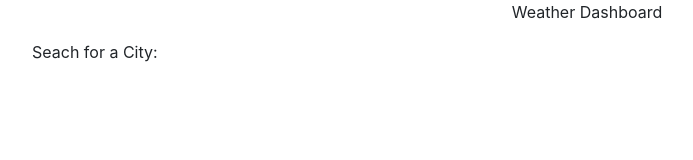
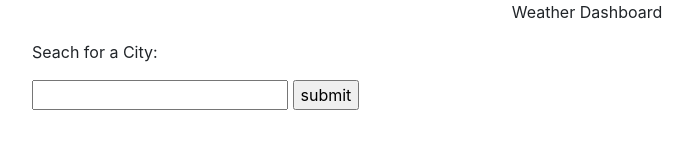
Before and after one commit to tiroxxx/weatherDashboard, a plain HTML site: page index.html in a window 1280 px wide. Shown: the whole page, without its empty margins (53-746 px from the left). Drawn offline with nearby package versions, Linux system fonts and the light colour scheme.

Commit message:
added form to enter cities

```diff
--- a/index.html
+++ b/index.html
@@ -20,13 +20,16 @@
         <!-- everything in the page goes inside this row -->
         <div class="row">
             <!-- where the form with buttons goes -->
-            <div class="col-sm-3 formy">
+            <div class="col-sm-4 formy">
                 <p>Seach for a City:</p>
-                <form action=""></form>
+                <form>
+                    <input type="text" name="form-input">
+                    <input type="submit" value="submit">
+                </form>
 
             </div>
             <!-- where the city info and 5-day forecast will go -->
-            <div class="col-sm-9">
+            <div class="col-sm-8">
                 <!-- city info -->
                 <div class="row">
                     <div class="col-sm-4 city-info"></div>
```
